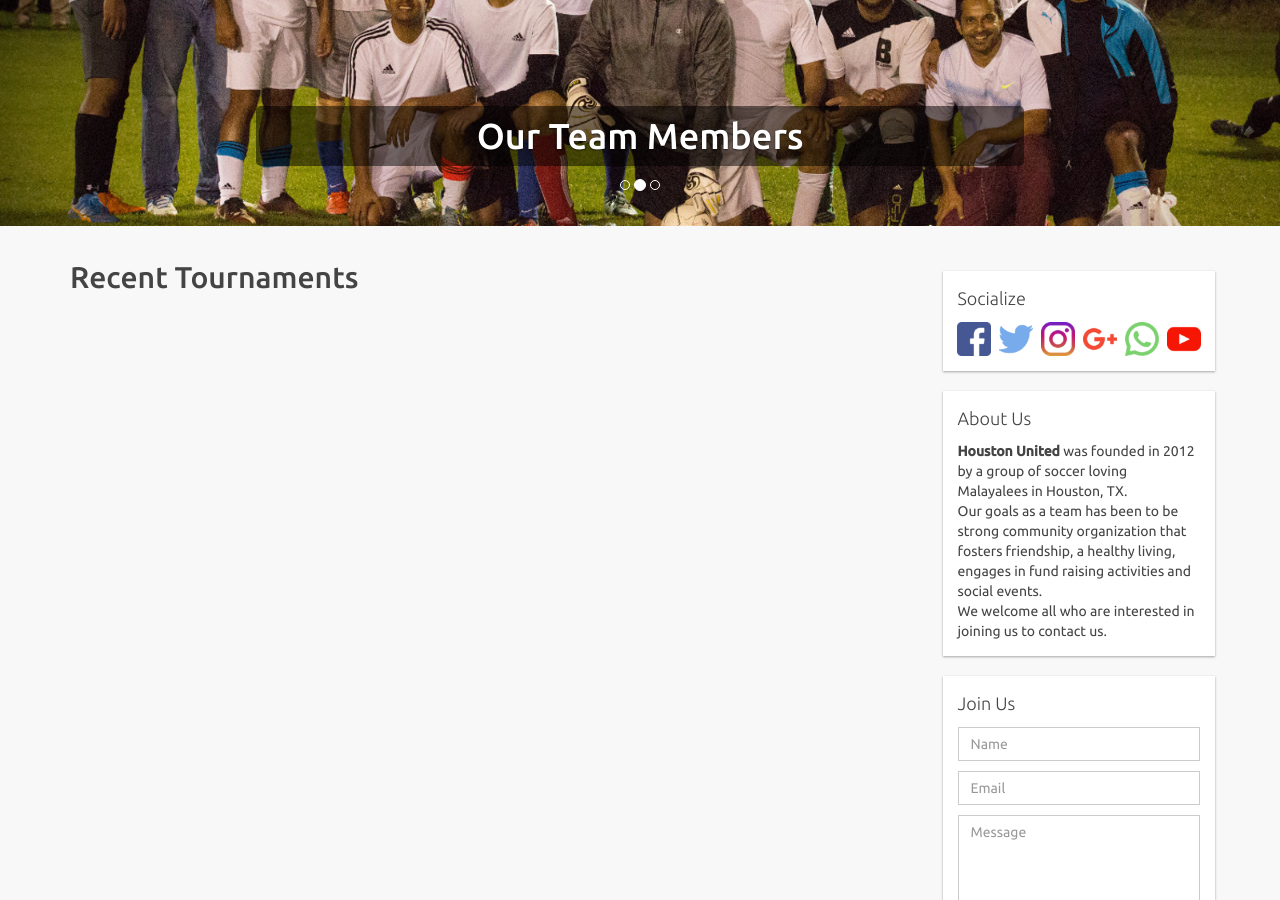
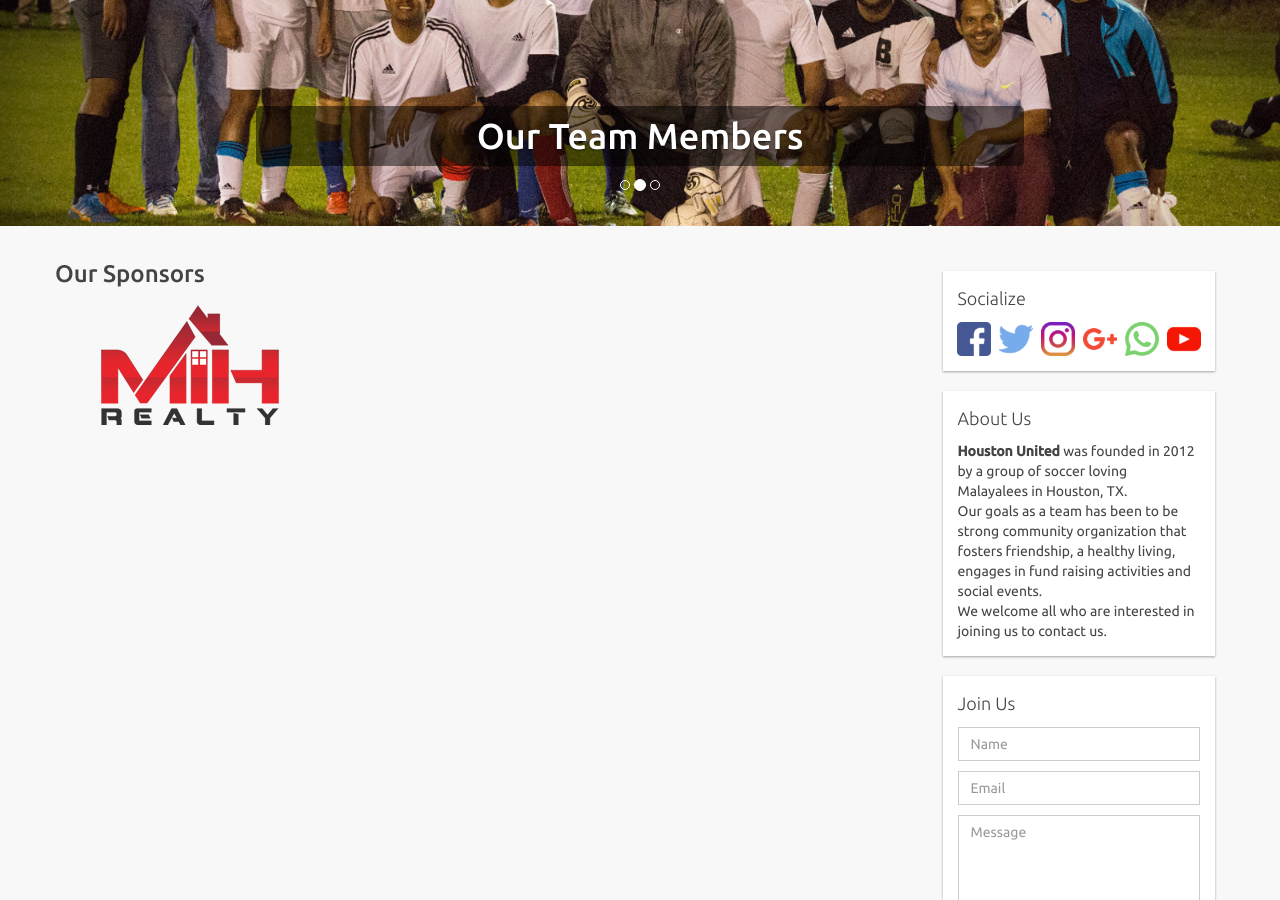
Before and after one commit to houstonunitedmsc/houstonunitedmsc.github.io, a Jekyll site: the page built from index.html, in a window 1280 px wide and 900 px high, scrolled down 338 px. Built offline with Jekyll 4.4.1, drawn with Linux system fonts in a browser that asks for light colours.

Commit message:
adds sponsor

```diff
--- a/index.html
+++ b/index.html
@@ -9,7 +9,14 @@ layout: default
 <div class="container" id="main-container">
 	<div class="row">
 		<div class="col-sm-9">
-			<h2>Recent Tournaments</h2>
+			<div class="row">
+				<h3>Our Sponsors</h3>
+				<div class="col-sm-4">
+					<a href="http://mihrealty.com" alt="MIH Reality" title="MIH Reality"><img src="assets/img/sponsors/mih-reality-logo.png" alt="" class="img img-responsive"></a>
+				</div>
+				<div class="col-sm-4"></div>
+				<div class="col-sm-4"></div>
+			</div>
 		</div>
 		<div class="col-sm-3">
 			{% include sidebar.html %}
```
Also changed, not shown: assets/img/sponsors/mih-reality-logo.png (added).
